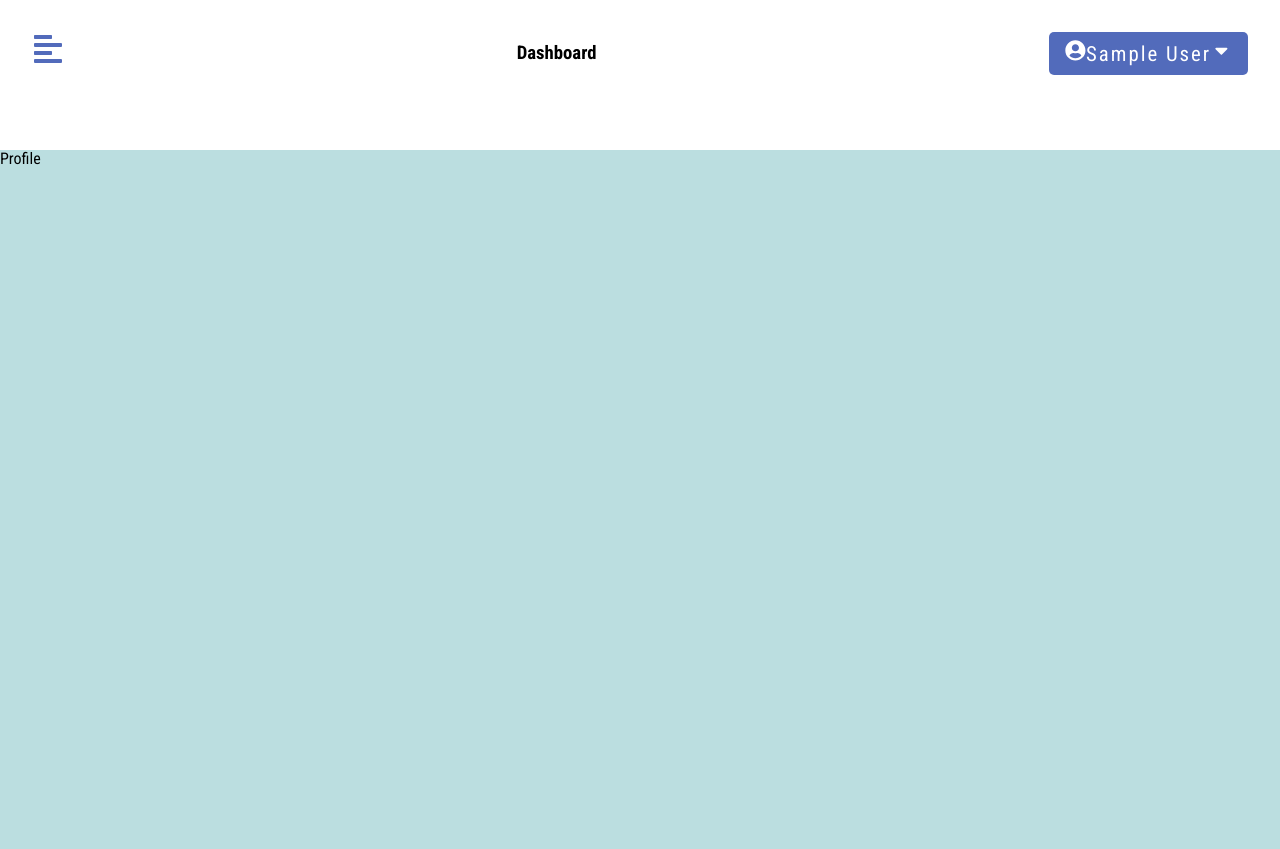
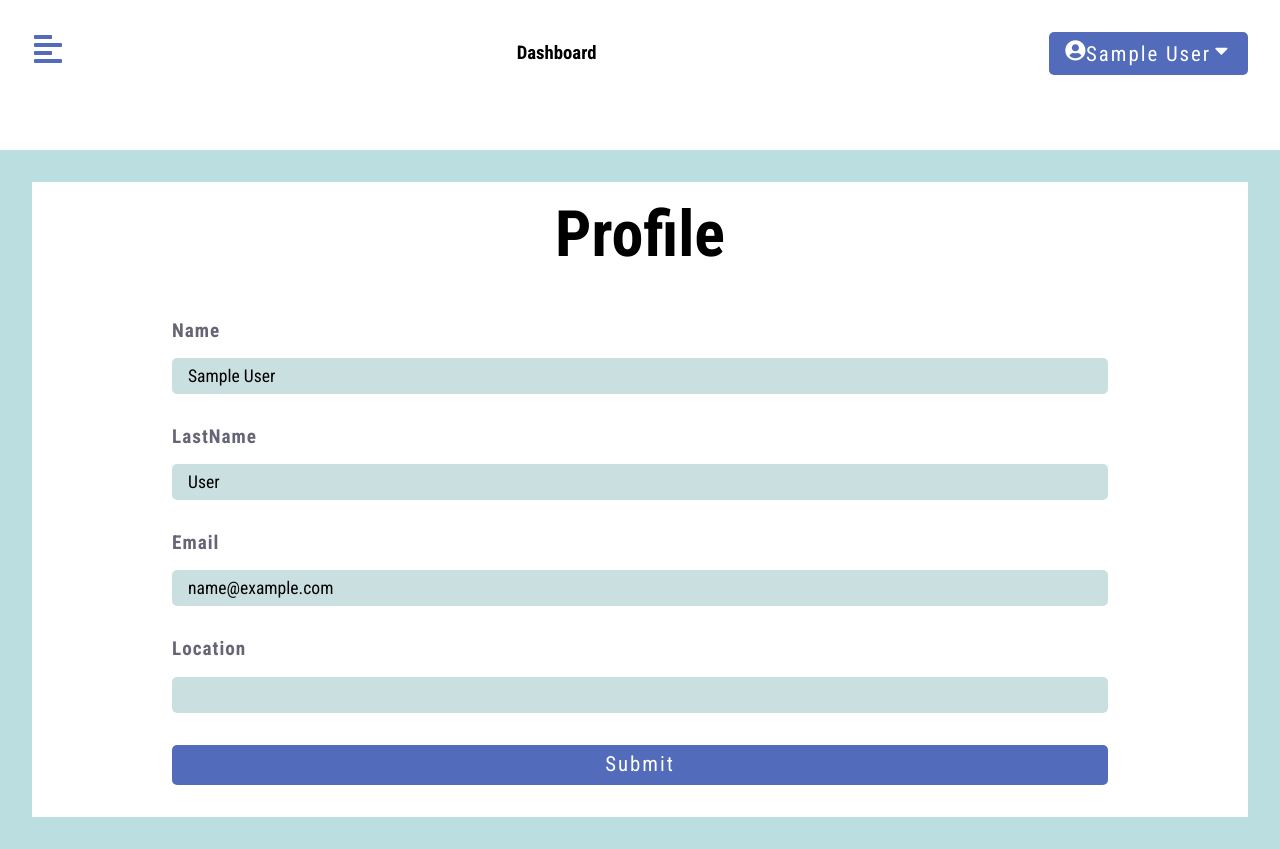
Before and after one commit to sloik89/JobsterFrontend, a React (Vite) app: page /profile in a window 1280 px wide. Before the commit the page ends 800 px from the top, so only its background shows below. Built offline with nearby package versions, Linux system fonts and the light colour scheme; sample sign-in values are in the browser's storage.

Commit message:
complete Profile function

```diff
--- a/src/features/user/userSlice.jsx
+++ b/src/features/user/userSlice.jsx
@@ -30,9 +30,26 @@ export const loginUser = createAsyncThunk(
     console.log(user);
     try {
       const res = await axios.post("/api/auth/login", user);
+      console.log(res);
       return res.data;
     } catch (err) {
       return thunkAPI.rejectWithValue(err.response.data.msg);
+    }
+  }
+);
+export const updateUser = createAsyncThunk(
+  "user/updateUser",
+  async (user, thunkAPI) => {
+    try {
+      const res = await axios.patch("/api/auth/updateUser", user, {
+        headers: {
+          authorization: `Bearer ${thunkAPI.getState().user.user.token}`,
+        },
+      });
+      console.log(res.data);
+      return res.data;
+    } catch (err) {
+      console.log(err);
     }
   }
 );
@@ -81,6 +98,20 @@ const userSlice = createSlice({
       .addCase(loginUser.rejected, (state, { payload }) => {
         state.isLoading = false;
         toast.error(payload);
+      })
+      .addCase(updateUser.pending, (state) => {
+        state.isLoading = true;
+      })
+      .addCase(updateUser.fulfilled, (state, { payload }) => {
+        const { user } = payload;
+        console.log(user);
+        state.isLoading = false;
+        state.user = user;
+        addUserToLocalStorage(user);
+        toast.success(`User updated ${user.name}`);
+      })
+      .addCase(updateUser.rejected, (state) => {
+        state.isLoading = false;
       });
   },
 });
--- a/src/pages/Dashboard/Profile.jsx
+++ b/src/pages/Dashboard/Profile.jsx
@@ -1,7 +1,72 @@
-import React from "react";
+import React, { useState } from "react";
+import { useSelector, useDispatch } from "react-redux";
+import Wrapper from "../../wrappers/Profile";
+import { FormRow } from "../../components/";
+import { updateUser } from "../../features/user/userSlice";
+import { toast } from "react-toastify";
+const Profile = () => {
+  const dispatch = useDispatch();
+  const { isLoading, user } = useSelector((store) => store.user);
+  const [userData, setUserData] = useState({
+    name: user.name || "",
+    email: user.email || "",
+    location: user.location || "",
+    lastName: user.lastName || "",
+  });
+  console.log(isLoading);
+  const handleSubmit = (e) => {
+    e.preventDefault();
+    const { name, email, lastName, location } = userData;
+    if (!name || !email || !lastName || !location) {
+      toast.error("please fill up ");
+      return;
+    }
+    console.log("handle submit");
 
-const Profile = () => {
-  return <div>Profile</div>;
+    dispatch(updateUser(userData));
+  };
+  const handleChange = (e) => {
+    const name = e.target.name;
+    const value = e.target.value;
+    setUserData({ ...userData, [name]: value });
+  };
+
+  return (
+    <Wrapper>
+      <form className="form" onSubmit={handleSubmit}>
+        <h3>profile</h3>
+        <div className="form-center">
+          <FormRow
+            type="text"
+            name="name"
+            value={userData.name}
+            handleChange={handleChange}
+          />
+          <FormRow
+            type="text"
+            name="lastName"
+            value={userData.lastName}
+            handleChange={handleChange}
+          />
+          <FormRow
+            type="email"
+            name="email"
+            value={userData.email}
+            handleChange={handleChange}
+          />
+          <FormRow
+            type="text"
+            name="location"
+            value={userData.location}
+            handleChange={handleChange}
+          />
+          <button type="submit" className="btn">
+            {isLoading ? "Loading" : "Submit"}
+          </button>
+        </div>
+      </form>
+    </Wrapper>
+  );
 };
 
 export default Profile;
--- /dev/null
+++ b/src/wrappers/Profile.jsx
@@ -0,0 +1,20 @@
+import styled from "styled-components";
+const Wrapper = styled.div`
+  margin: 2rem;
+  background-color: #fff;
+  h3 {
+    font-size: 4rem;
+    text-align: center;
+    text-transform: capitalize;
+    padding: 1rem 0;
+  }
+  .form-center {
+    padding: 2rem;
+    display: flex;
+    flex-direction: column;
+    gap: 2rem;
+    max-width: 1000px;
+    margin: 0 auto;
+  }
+`;
+export default Wrapper;
```
Also changed, not shown: 1 other file (tests, documents, lock files or other folders).
